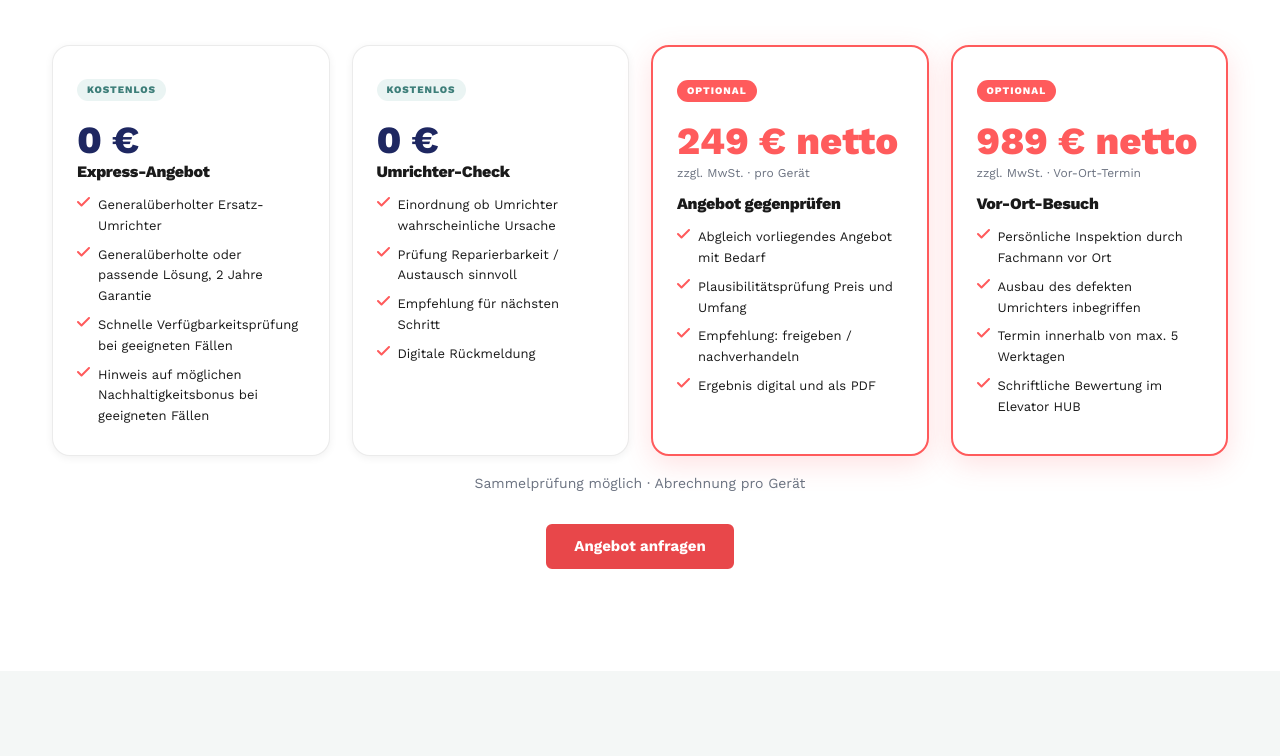
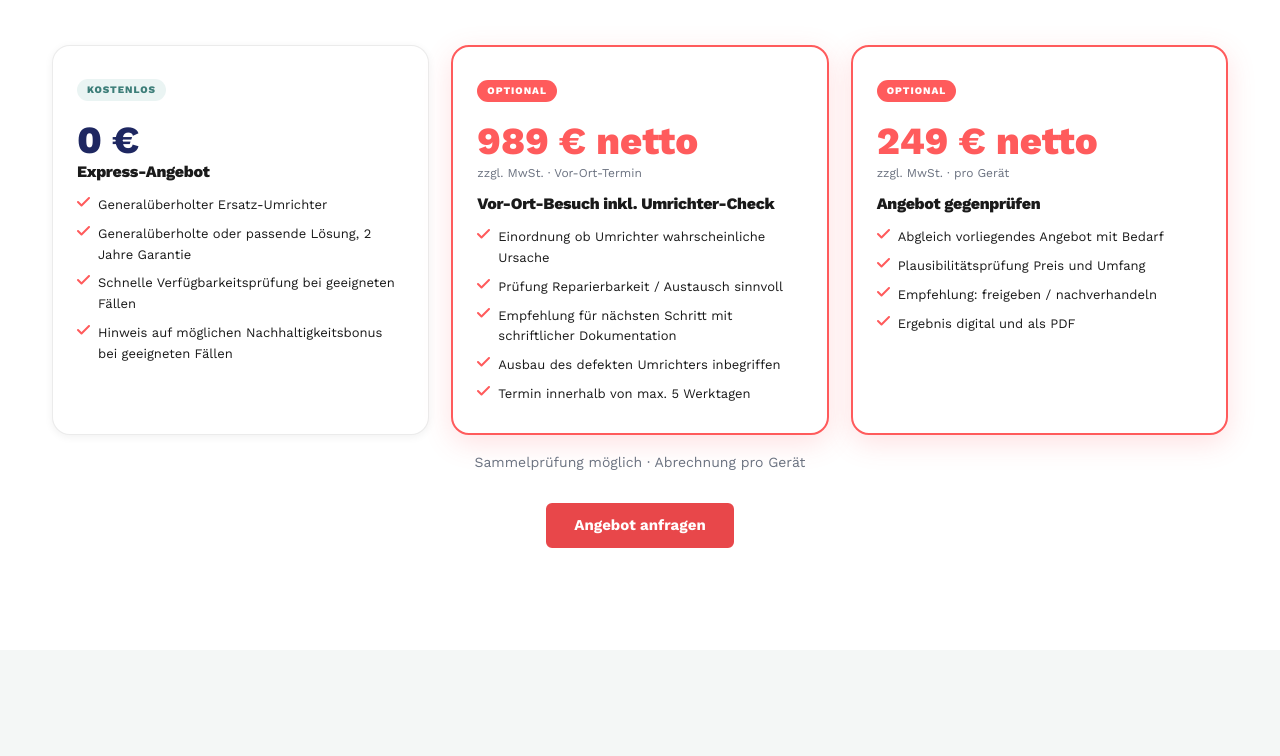
Before and after one commit to Elevoniq/elevoniq-website, a plain HTML site: page einzelleistungen/frequenzumrichter/index.html in a window 1280 px wide. Shown: the part 5816-6572 px from the top of the page. Drawn offline with Linux system fonts and the light colour scheme.

Commit message:
refactor: Umrichter-Check + Vor-Ort-Besuch zu einer Karte zusammengeführt

```diff
--- a/einzelleistungen/frequenzumrichter/index.html
+++ b/einzelleistungen/frequenzumrichter/index.html
@@ -367,7 +367,7 @@
     /* Pricing cards */
     .pricing-grid {
       display: grid;
-      grid-template-columns: repeat(4, 1fr);
+      grid-template-columns: repeat(3, 1fr);
       gap: 22px;
       margin-top: 36px;
     }
@@ -884,15 +884,17 @@
           <li>Hinweis auf möglichen Nachhaltigkeitsbonus bei geeigneten Fällen</li>
         </ul>
       </div>
-      <div class="pricing-card pricing-card-free">
-        <span class="pricing-badge pricing-badge-free">Kostenlos</span>
-        <div class="pricing-amount pricing-amount-free">0 &euro;</div>
-        <h3>Umrichter-Check</h3>
+      <div class="pricing-card pricing-card-paid">
+        <span class="pricing-badge pricing-badge-paid">Optional</span>
+        <div class="pricing-amount pricing-amount-paid">989 &euro; netto</div>
+        <div class="pricing-vat-light">zzgl. MwSt. &middot; Vor-Ort-Termin</div>
+        <h3 style="margin-top:12px;">Vor-Ort-Besuch inkl. Umrichter-Check</h3>
         <ul class="pricing-list">
           <li>Einordnung ob Umrichter wahrscheinliche Ursache</li>
           <li>Prüfung Reparierbarkeit / Austausch sinnvoll</li>
-          <li>Empfehlung für nächsten Schritt</li>
-          <li>Digitale Rückmeldung</li>
+          <li>Empfehlung für nächsten Schritt mit schriftlicher Dokumentation</li>
+          <li>Ausbau des defekten Umrichters inbegriffen</li>
+          <li>Termin innerhalb von max. 5 Werktagen</li>
         </ul>
       </div>
       <div class="pricing-card pricing-card-paid">
@@ -905,18 +907,6 @@
           <li>Plausibilitätsprüfung Preis und Umfang</li>
           <li>Empfehlung: freigeben / nachverhandeln</li>
           <li>Ergebnis digital und als PDF</li>
-        </ul>
-      </div>
-      <div class="pricing-card pricing-card-paid">
-        <span class="pricing-badge pricing-badge-paid">Optional</span>
-        <div class="pricing-amount pricing-amount-paid">989 &euro; netto</div>
-        <div class="pricing-vat-light">zzgl. MwSt. &middot; Vor-Ort-Termin</div>
-        <h3 style="margin-top:12px;">Vor-Ort-Besuch</h3>
-        <ul class="pricing-list">
-          <li>Persönliche Inspektion durch Fachmann vor Ort</li>
-          <li>Ausbau des defekten Umrichters inbegriffen</li>
-          <li>Termin innerhalb von max. 5 Werktagen</li>
-          <li>Schriftliche Bewertung im Elevator HUB</li>
         </ul>
       </div>
     </div>
@@ -942,9 +932,8 @@
           <select class="form-select" id="sf_service" name="sf_service" required>
             <option value="">Bitte auswählen</option>
             <option value="express-angebot">Express-Angebot anfordern — kostenlos</option>
-            <option value="umrichter-check">Umrichter-Check — kostenlos</option>
+            <option value="vor-ort-check">Vor-Ort-Besuch inkl. Umrichter-Check — 989 € netto zzgl. MwSt.</option>
             <option value="angebot-gegenpruefen">Angebot gegenprüfen — 249 € netto zzgl. MwSt.</option>
-            <option value="vor-ort-besuch">Vor-Ort-Besuch — 989 € netto zzgl. MwSt.</option>
           </select>
         </div>
 
```
